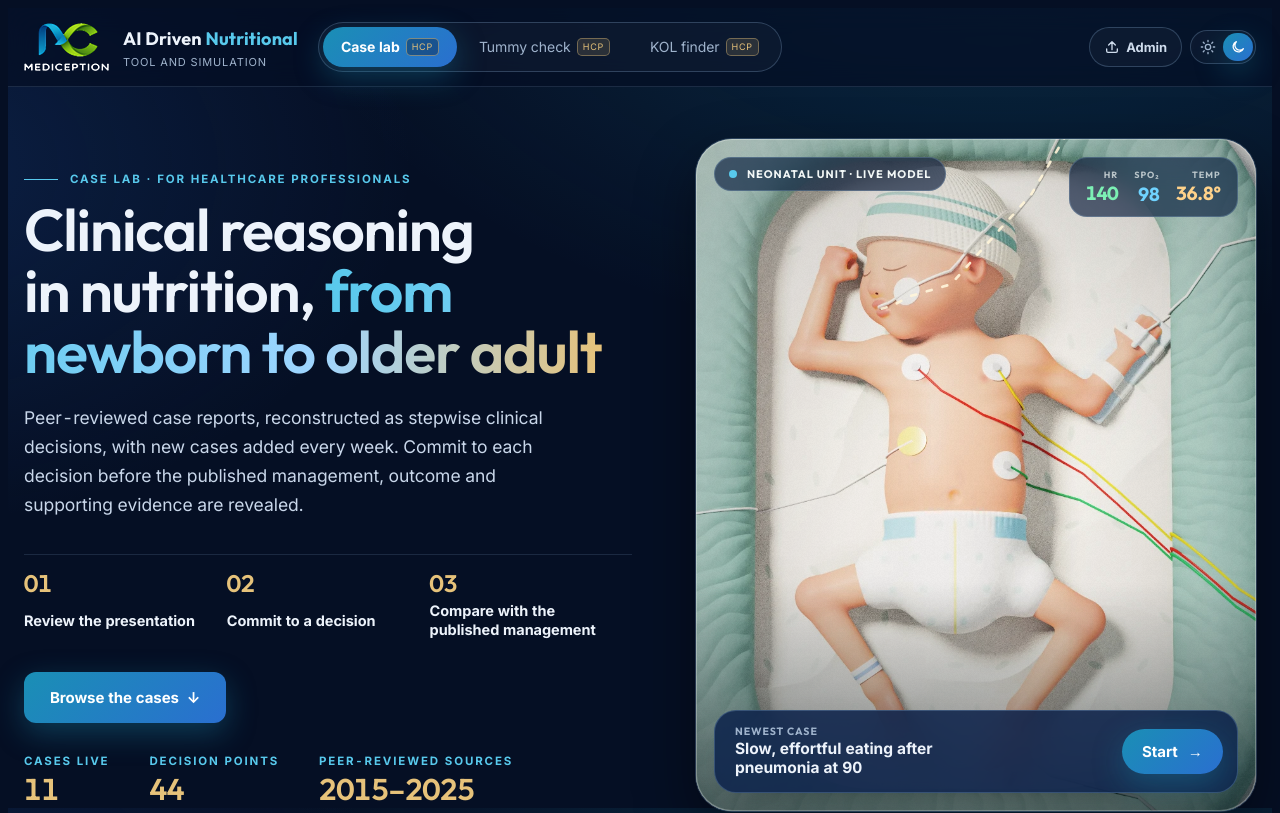
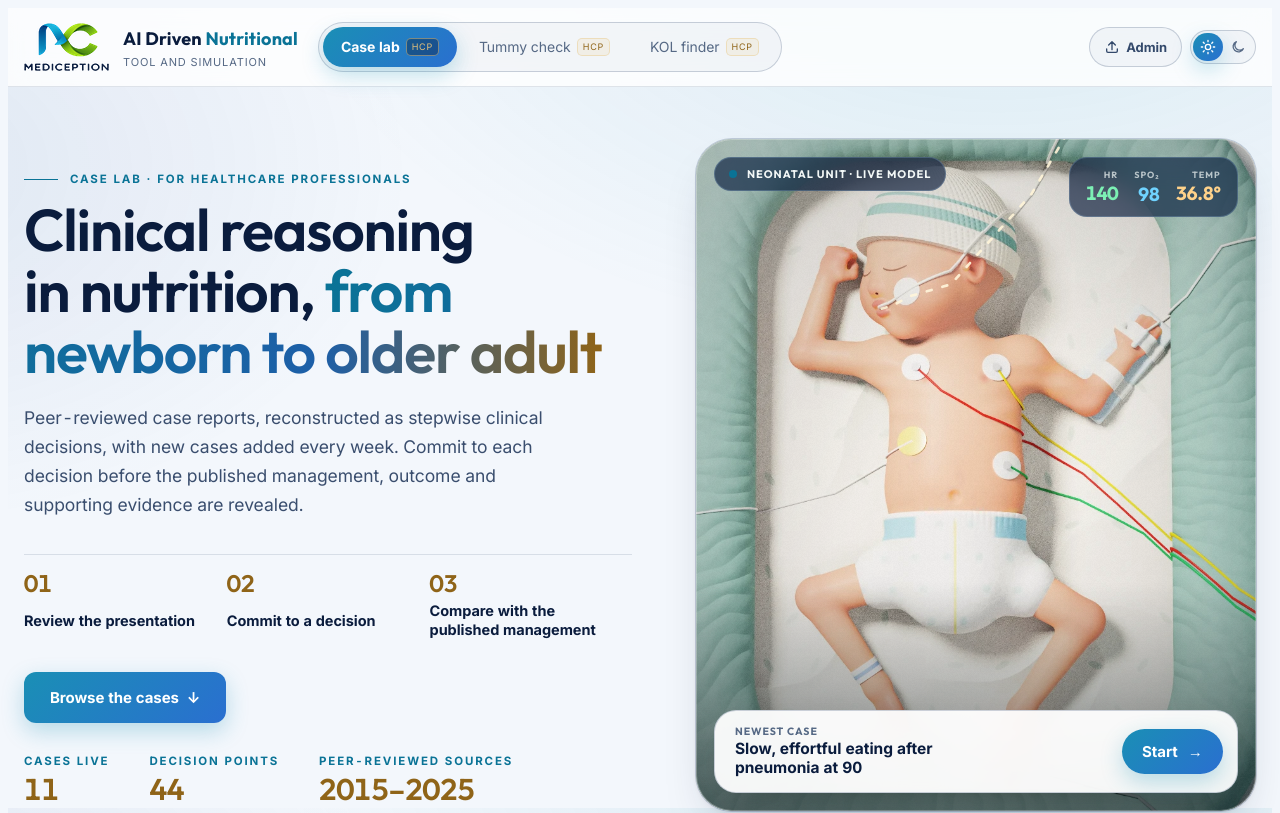
Before and after one commit to Raven3560/Pedia-intel, a plain HTML site: page index.html in a window 1280 px wide. Shown: the top 813 px of the page. Drawn offline with Linux system fonts and the light colour scheme; animation ran at ten frames a second.

Commit message:
Open in the light theme for first-time visitors
The site now opens in light. The sun/moon switch still remembers each
visitor's choice in their browser, so later visits open in the theme
they picked.

Co-Authored-By: Claude Opus 5.5 <noreply@anthropic.com>

```diff
--- a/admin.html
+++ b/admin.html
@@ -1,5 +1,5 @@
 <!doctype html>
-<html lang="en" data-theme="dark">
+<html lang="en" data-theme="light">
 <head>
   <meta charset="utf-8">
   <meta name="viewport" content="width=device-width, initial-scale=1, viewport-fit=cover">
@@ -9,7 +9,7 @@
   <link rel="stylesheet" href="css/styles.css?v=5">
   <link rel="stylesheet" href="css/premium.css?v=16">
   <link rel="stylesheet" href="css/mediception.css?v=6">
-  <script src="js/theme.js"></script>
+  <script src="js/theme.js?v=2"></script>
   <style>
     .adm{font-family:var(--f-lab);color:var(--ink-lab);padding-block:26px 60px;display:grid;grid-template-columns:minmax(0,1fr) 360px;gap:24px;align-items:start}
     .adm h1{font-family:var(--f-lab-c);font-size:clamp(28px,3.2vw,40px);line-height:1.1;margin:6px 0 8px}
@@ -78,7 +78,7 @@
     <nav class="tabs" aria-label="Sections"><a href="index.html" style="text-decoration:none"><button type="button" tabindex="-1" aria-pressed="false">Back to the tool</button></a></nav>
     <div class="tools">
       <button type="button" class="iconbtn" id="signOut" hidden><svg width="16" height="16" viewBox="0 0 24 24" fill="none" stroke="currentColor" stroke-width="2" stroke-linecap="round" stroke-linejoin="round" aria-hidden="true"><path d="M9 21H5a2 2 0 0 1-2-2V5a2 2 0 0 1 2-2h4"/><path d="M16 17l5-5-5-5M21 12H9"/></svg><span class="lbl">Sign out</span></button>
-      <button type="button" class="theme-sw" role="switch" aria-checked="true" aria-label="Dark mode" title="Switch to light mode"><span class="ts-knob" aria-hidden="true"></span><svg class="ts-sun" viewBox="0 0 24 24" fill="none" stroke="currentColor" stroke-width="2" stroke-linecap="round" aria-hidden="true"><circle cx="12" cy="12" r="4"/><path d="M12 2v2M12 20v2M4.9 4.9l1.4 1.4M17.7 17.7l1.4 1.4M2 12h2M20 12h2M4.9 19.1l1.4-1.4M17.7 6.3l1.4-1.4"/></svg><svg class="ts-moon" viewBox="0 0 24 24" fill="none" stroke="currentColor" stroke-width="2" stroke-linejoin="round" aria-hidden="true"><path d="M20 14.5A8 8 0 1 1 9.5 4a6.5 6.5 0 0 0 10.5 10.5z"/></svg></button>
+      <button type="button" class="theme-sw" role="switch" aria-checked="false" aria-label="Dark mode" title="Switch to dark mode"><span class="ts-knob" aria-hidden="true"></span><svg class="ts-sun" viewBox="0 0 24 24" fill="none" stroke="currentColor" stroke-width="2" stroke-linecap="round" aria-hidden="true"><circle cx="12" cy="12" r="4"/><path d="M12 2v2M12 20v2M4.9 4.9l1.4 1.4M17.7 17.7l1.4 1.4M2 12h2M20 12h2M4.9 19.1l1.4-1.4M17.7 6.3l1.4-1.4"/></svg><svg class="ts-moon" viewBox="0 0 24 24" fill="none" stroke="currentColor" stroke-width="2" stroke-linejoin="round" aria-hidden="true"><path d="M20 14.5A8 8 0 1 1 9.5 4a6.5 6.5 0 0 0 10.5 10.5z"/></svg></button>
     </div>
   </div>
 </header>
--- a/css/mediception.css
+++ b/css/mediception.css
@@ -1,4 +1,4 @@
-/* Mediception theme: the same look as OrthoSim Atlas, in dark (default) and light.
+/* Mediception theme: the same look as OrthoSim Atlas, in light (the default the pages open in) and dark.
    Dark: deep navy page with teal and blue glows, glass cards. Light: pale blue-white page, white cards, navy ink.
    Both: teal-to-blue primary buttons, gold accents, Inter for text and Outfit for headings.
    Loads last and restyles the existing markup. The switch in the header (js/theme.js) sets <html data-theme>.
@@ -10,7 +10,7 @@
 @font-face{font-family:"Outfit";font-style:normal;font-weight:500 700;font-display:swap;src:url(../fonts/Outfit-latin-ext.woff2) format("woff2");unicode-range:U+0100-02BA,U+02BD-02C5,U+02C7-02CC,U+02CE-02D7,U+02DD-02FF,U+0304,U+0308,U+0329,U+1D00-1DBF,U+1E00-1E9F,U+1EF2-1EFF,U+2020,U+20A0-20AB,U+20AD-20C4,U+2113,U+2C60-2C7F,U+A720-A7FF}
 @font-face{font-family:"Outfit";font-style:normal;font-weight:500 700;font-display:swap;src:url(../fonts/Outfit-latin.woff2) format("woff2");unicode-range:U+0000-00FF,U+0131,U+0152-0153,U+02BB-02BC,U+02C6,U+02DA,U+02DC,U+0304,U+0308,U+0329,U+2000-206F,U+20AC,U+2122,U+2191,U+2193,U+2212,U+2215,U+FEFF,U+FFFD}
 
-/* tokens, dark (the default). The specificity beats the light/dark blocks in styles.css and premium.css, so this file
+/* tokens, dark (the base set; the pages open in light, set on <html data-theme>). The specificity beats the light/dark blocks in styles.css and premium.css, so this file
    alone decides the colours. The light block further down overrides only what changes. */
 html:root, html:root[data-theme]{
   color-scheme:dark;
--- a/index.html
+++ b/index.html
@@ -1,5 +1,5 @@
 <!doctype html>
-<html lang="en" data-theme="dark">
+<html lang="en" data-theme="light">
 <head>
   <meta charset="utf-8">
   <meta name="viewport" content="width=device-width, initial-scale=1, viewport-fit=cover">
@@ -8,7 +8,7 @@
   <link rel="stylesheet" href="css/styles.css?v=5">
   <link rel="stylesheet" href="css/premium.css?v=16">
   <link rel="stylesheet" href="css/mediception.css?v=6">
-  <script src="js/theme.js"></script>
+  <script src="js/theme.js?v=2"></script>
 </head>
 <body>
 <header class="top">
@@ -22,7 +22,7 @@
     <nav class="beads" id="beads" aria-label="Question progress"></nav>
     <div class="tools">
       <a class="iconbtn adm-link" href="admin.html" rel="nofollow"><svg width="16" height="16" viewBox="0 0 24 24" fill="none" stroke="currentColor" stroke-width="2" stroke-linecap="round" stroke-linejoin="round" aria-hidden="true"><path d="M12 16V4M7 9l5-5 5 5"/><path d="M4 15v3a2 2 0 0 0 2 2h12a2 2 0 0 0 2-2v-3"/></svg><span class="lbl">Admin</span></a>
-      <button type="button" class="theme-sw" role="switch" aria-checked="true" aria-label="Dark mode" title="Switch to light mode"><span class="ts-knob" aria-hidden="true"></span><svg class="ts-sun" viewBox="0 0 24 24" fill="none" stroke="currentColor" stroke-width="2" stroke-linecap="round" aria-hidden="true"><circle cx="12" cy="12" r="4"/><path d="M12 2v2M12 20v2M4.9 4.9l1.4 1.4M17.7 17.7l1.4 1.4M2 12h2M20 12h2M4.9 19.1l1.4-1.4M17.7 6.3l1.4-1.4"/></svg><svg class="ts-moon" viewBox="0 0 24 24" fill="none" stroke="currentColor" stroke-width="2" stroke-linejoin="round" aria-hidden="true"><path d="M20 14.5A8 8 0 1 1 9.5 4a6.5 6.5 0 0 0 10.5 10.5z"/></svg></button>
+      <button type="button" class="theme-sw" role="switch" aria-checked="false" aria-label="Dark mode" title="Switch to dark mode"><span class="ts-knob" aria-hidden="true"></span><svg class="ts-sun" viewBox="0 0 24 24" fill="none" stroke="currentColor" stroke-width="2" stroke-linecap="round" aria-hidden="true"><circle cx="12" cy="12" r="4"/><path d="M12 2v2M12 20v2M4.9 4.9l1.4 1.4M17.7 17.7l1.4 1.4M2 12h2M20 12h2M4.9 19.1l1.4-1.4M17.7 6.3l1.4-1.4"/></svg><svg class="ts-moon" viewBox="0 0 24 24" fill="none" stroke="currentColor" stroke-width="2" stroke-linejoin="round" aria-hidden="true"><path d="M20 14.5A8 8 0 1 1 9.5 4a6.5 6.5 0 0 0 10.5 10.5z"/></svg></button>
     </div>
   </div>
 </header>
```
Also changed, not shown: js/theme.js (+4 -3 lines), 1 other file.
